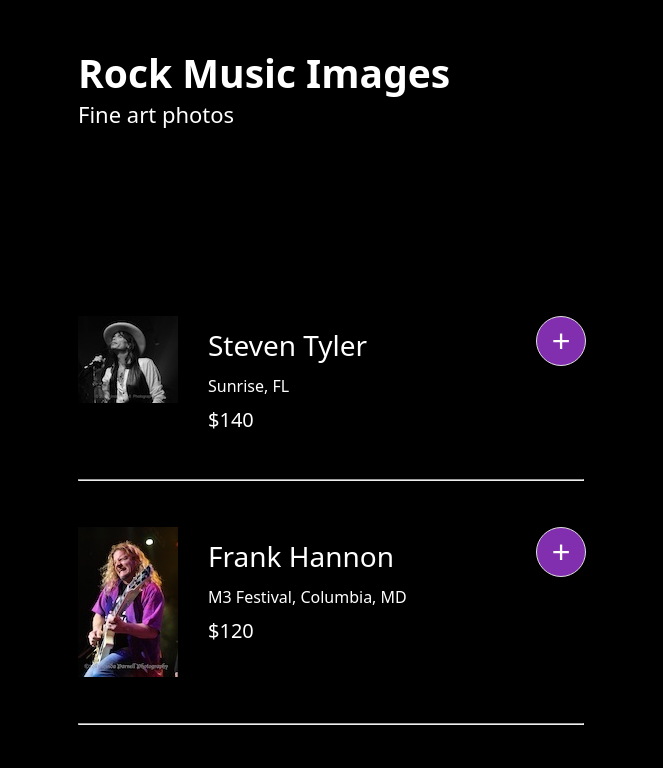
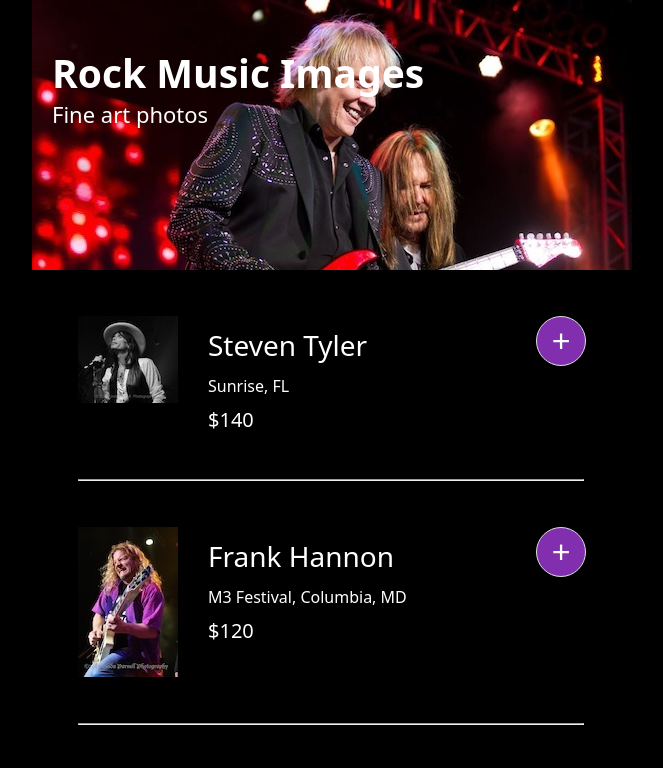
Before and after one commit to pirate032/Photo-OrderingSite, a plain HTML site: page index.html in a window 1280 px wide. Shown: the top 768 px of the page, without its empty margins (308-971 px from the left). Drawn offline with Linux system fonts and the light colour scheme; a web font is replaced by a local one.

Commit message:
image update

```diff
--- a/index.css
+++ b/index.css
@@ -9,14 +9,14 @@ html, body {
      background-image: linear-gradient(#FFFFFF, #CED4DA, #FFFFFF);
 }
 header {
-    background-image: url("/images/mainPhoto.jpg");
+    background-image: url("/images/IMG_7419_BB.jpg");
     background-size: cover;
     height: 270px;
     color: #FFFFFF;
     font-weight: 100;
 }
 h1 {
-    margin: 46px 0 0 46px;
+    margin: 46px 0 0 20px;
     font-size: 39px;
 }
 .header-text {
@@ -24,7 +24,7 @@ h1 {
     flex-direction: column;
 }
 .subtitle {
-    margin: 0 0 0 46px;
+    margin: 0 0 0 20px;
     font-size: 22px;
 }
 .menu-container {
```
Also changed, not shown: images/IMG_7419_BB.jpg (added).
